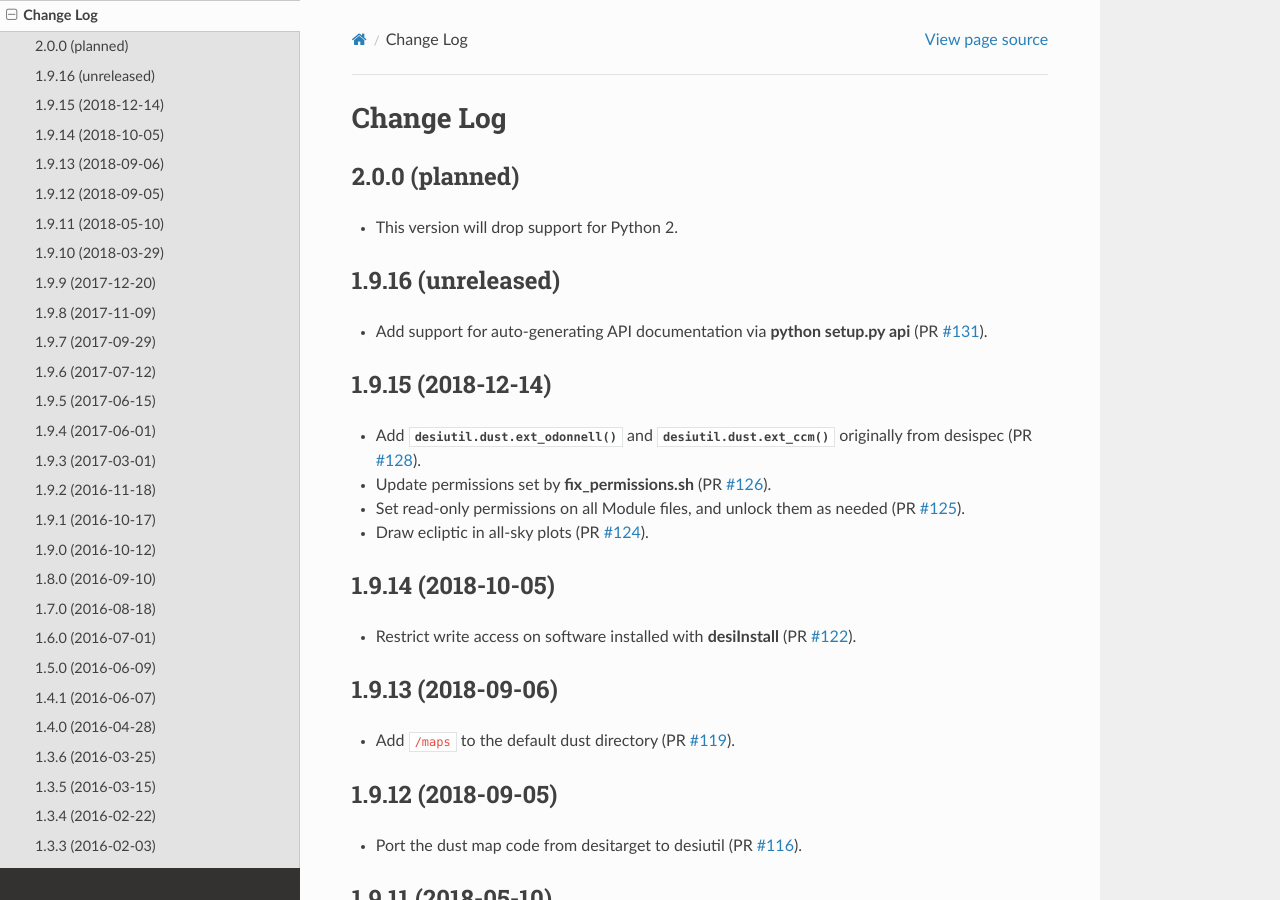
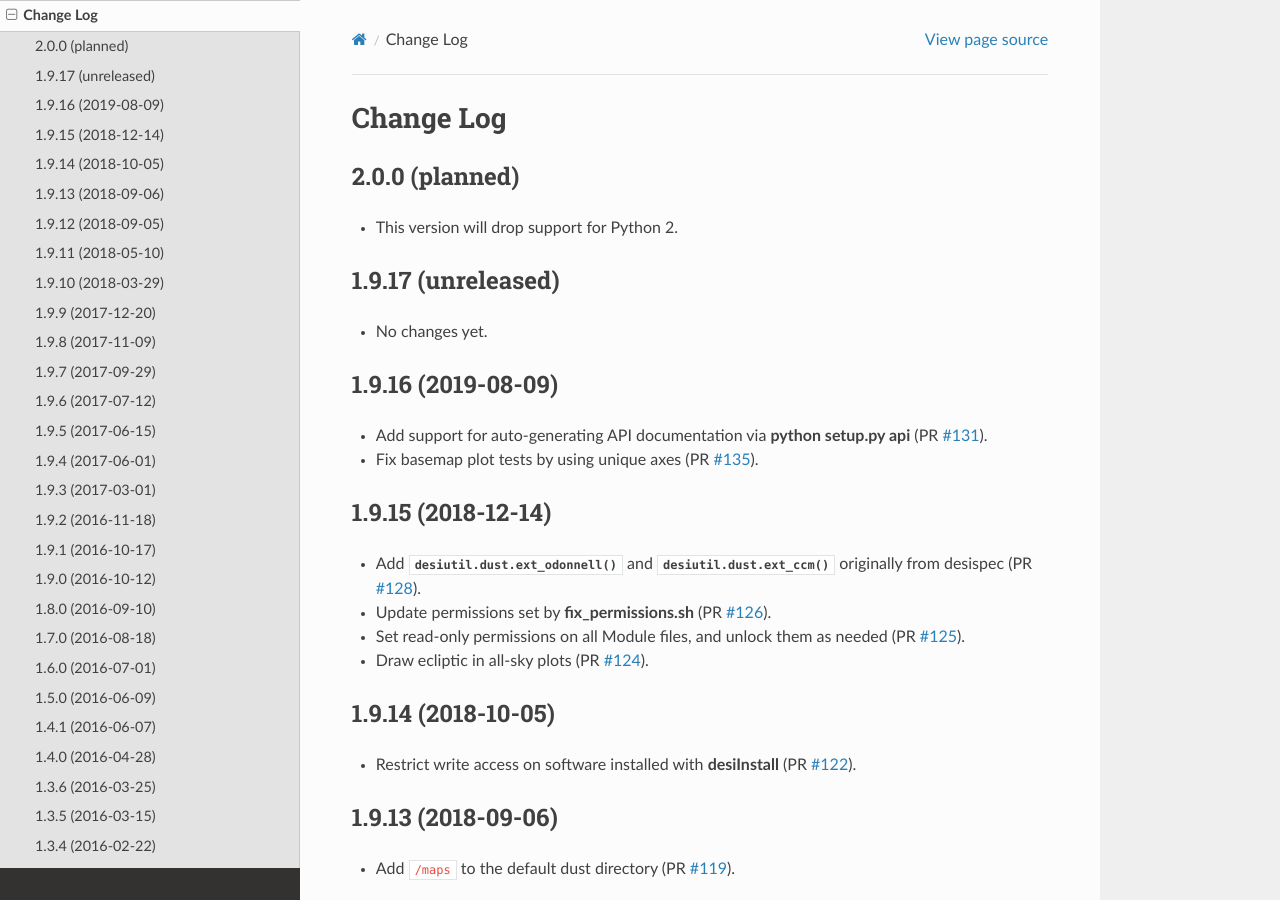
Before and after one commit to desihub/desiutil, a Sphinx documentation site: the page built from doc/changes.rst, in a window 1280 px wide and 900 px high. Built offline with Sphinx 7.4.7 and the Read the Docs theme 2.0.0, drawn with Linux system fonts in a browser that asks for light colours.

Commit message:
update release notes and version for desiutil/1.9.16

```diff
--- a/doc/changes.rst
+++ b/doc/changes.rst
@@ -7,13 +7,20 @@ Change Log
 
 * This version will drop support for Python 2.
 
-1.9.16 (unreleased)
+1.9.17 (unreleased)
+-------------------
+
+* No changes yet.
+
+1.9.16 (2019-08-09)
 -------------------
 
 * Add support for auto-generating API documentation via
   :command:`python setup.py api` (PR `#131`_).
+* Fix basemap plot tests by using unique axes (PR `#135`_).
 
 .. _`#131`: https://github.com/desihub/desiutil/pull/131
+.. _`#135`: https://github.com/desihub/desiutil/pull/135
 
 1.9.15 (2018-12-14)
 -------------------
--- a/py/desiutil/_version.py
+++ b/py/desiutil/_version.py
@@ -1 +1 @@
-__version__ = '1.9.15.dev728'
+__version__ = '1.9.16'
```
